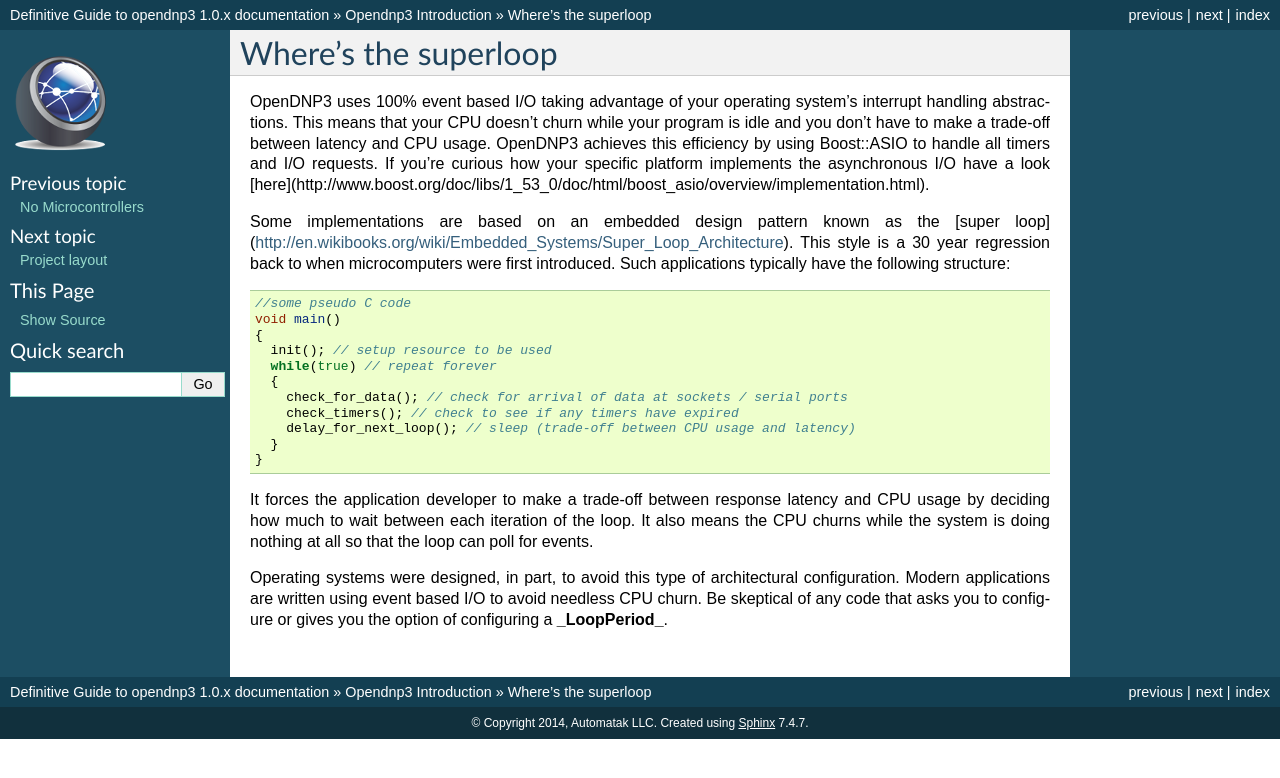
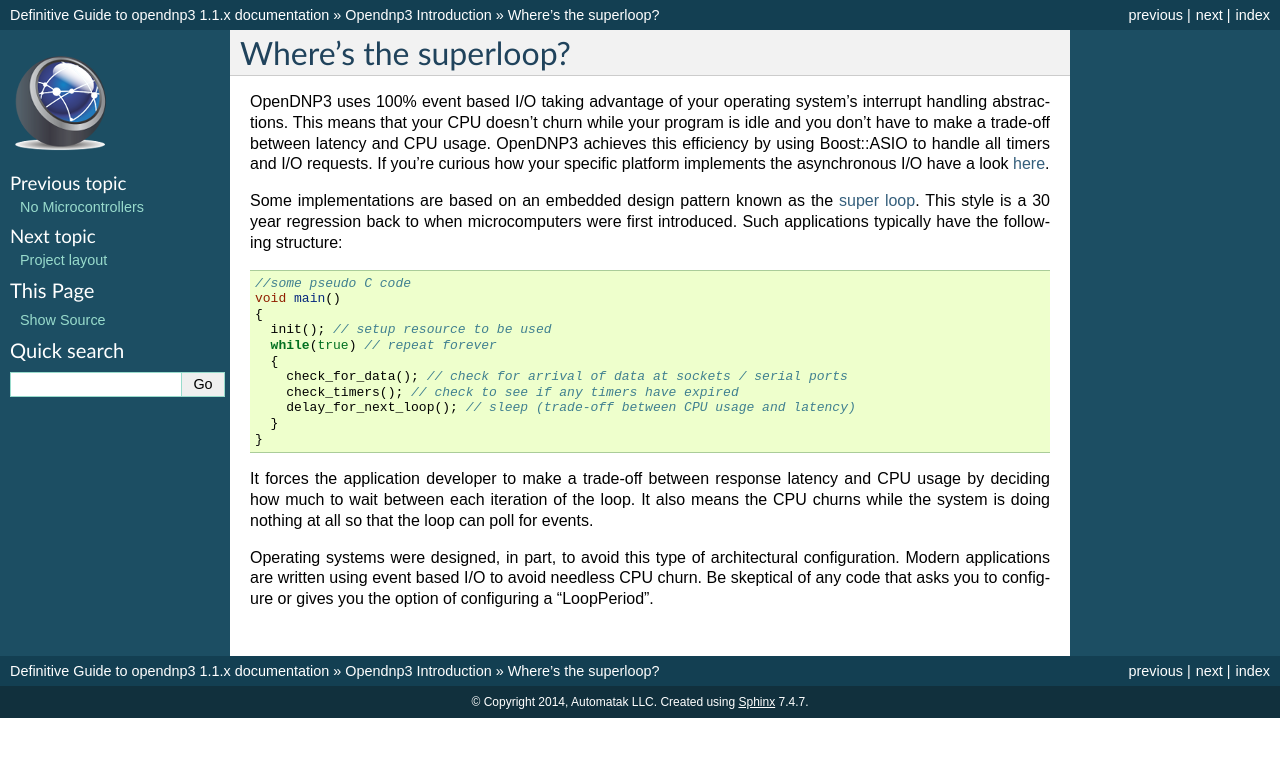
Before and after one commit to dnp3/opendnp3-guide, a Sphinx documentation site: the page built from source/opendnp3-intro/where-is-the-super-loop.rst, in a window 1280 px wide. Shown: the top 778 px of the page. Built offline with Sphinx 7.4.7, drawn with Linux system fonts in a browser that asks for light colours.

Commit message:
started fixing all inline links

```diff
--- a/source/conf.py
+++ b/source/conf.py
@@ -49,9 +49,9 @@
 # built documents.
 #
 # The short X.Y version.
-version = '1.0'
+version = '1.1'
 # The full version, including alpha/beta/rc tags.
-release = '1.0.x'
+release = '1.1.x'
 
 # The language for content autogenerated by Sphinx. Refer to documentation
 # for a list of supported languages.
--- a/source/opendnp3-intro/control-types-and-modes.rst
+++ b/source/opendnp3-intro/control-types-and-modes.rst
@@ -12,9 +12,9 @@
 * AnalogOutputFloat32 - 32-bit single presicion floating point, Group 41 Variation 3
 * AnalogOutputDouble64 - 64-bit double presicion floating point, Group 41 Variation 4
 
-Independent of the control type you are requesting, is the **_mode of operation_**. DNP3 provdes 3 modes of operation:
+Independent of the control type you are requesting, is the mode of operation. DNP3 provdes 3 modes of operation:
 
-* SelectBeforeOperate (SBO) - In this mode, the master sends two separate requests to the outstation with a SELECT function code followed by an OPERATE function code and **identical** data payloads. The outstation responds to each request. The master waits for the select response before operating. This is a safety precaution to avoid erroneous operations. It is somewhat antiquated over today's IP networks, but is still quite common in production.
+* SelectBeforeOperate (SBO) - In this mode, the master sends two separate requests to the outstation with a SELECT function code followed by an OPERATE function code and identical data payloads. The outstation responds to each request. The master waits for the select response before operating. This is a safety precaution to avoid erroneous operations. It is somewhat antiquated over today's IP networks, but is still quite common in production.
 
 * DirectOperate (DO) - In this mode, the master sends a single DIRECT_OPERATE request to the outstation and the control is performed immediately. The outstation responds to the request with a status enumeration.
 
--- a/source/opendnp3-intro/no-microcontrollers.rst
+++ b/source/opendnp3-intro/no-microcontrollers.rst
@@ -2,6 +2,6 @@
 No Microcontrollers
 ====================
 
-Micro-controllers (MCUs) were not a target during the early development of OpenDNP3. The library was originally developed for a specific purpose in 2006 to target this [embedded Linux platform](http://www.embeddedarm.com/products/board-detail.php?product=TS-7250). The portability of the codebase can be primarily attributed to the excellent [ASIO](http://think-async.com/) library.
+Microcontrollers (MCUs) were not a target during the early development of opendnp3. The library was originally developed for a specific purpose in 2006 to target this `embedded Linux <http://www.embeddedarm.com/products/board-detail.php?product=TS-7250>`_. The portability of the codebase can be primarily attributed to the excellent `ASIO <http://think-async.com/>`_ library. The 1.1.x branch of opendnp3 does not support bare metal deployments. The 2.0.x branch is factored to allow a custom hardware abstraction layer to be written.
 
-The market has implementations designed to run on MCUs.  The fact is, however, that implementations written in C for an MCU are not always best for platforms with an operating system. For a long time C and MCUs were the only choice for embedded electronics because of constrained hardware and slowly evolving standards for embedded computing. Linux and the open-source / hardware movement have definitively changed the landscape in embedded computing. Bare metal MCUs will have a long lifetime in many applications including hard real-time, however, Linux and ARM will continue to capture more and more market share.  Many companies these days are taking a hierarchical approach to embedded systems whereby real-time control is allocated to an MCU / DSP and higher-level functions such as external communications are the responsibility of an ARM with Linux.
+Linux and the open-source / hardware movement have definitively changed the landscape in embedded computing. Bare metal MCUs will have a long lifetime in many applications including hard real-time, however, Linux and ARM will continue to capture more and more market share.  Many companies these days are taking a hierarchical approach to embedded systems whereby real-time control is allocated to an MCU / DSP and higher-level functions such as external communications are the responsibility of an ARM with Linux.
--- a/source/opendnp3-intro/scalable-architecture.rst
+++ b/source/opendnp3-intro/scalable-architecture.rst
@@ -1,10 +1,10 @@
 Scalable architecture
 =====================
 
-Many implementations of the protocol use a process (aka thread) per communication channel when connecting a master to many outstations. This type of architecture doesn't scale well. OpenDNP3 borrows a design pattern from modern web servers: a purely **_asynchronous_** programming model driven by a **_thread pool_**.
+Many implementations of the protocol use a process (aka thread) per communication channel when connecting a master to many outstations. This type of architecture doesn't scale well. OpenDNP3 borrows a design pattern from modern web servers: a purely asynchronous programming model driven by a thread pool.
 
-One way to understand why this is so important is to consider how your computer does work concurrently. You can only truly do as many things concurrently as you have **_threads_** or **_cores_**. Your operating system must then fake concurrency for the extra threads by multi-tasking using interrupts to force switches between them. Many active threads leads to an excess of [context switching](http://en.wikipedia.org/wiki/Context_switch) and memory usage. A more efficient methodology is to only use the number of threads that your system can actually run concurrently, aka a thread pool sized to the native concurrency of your system. The magic trick is then to NEVER BLOCK any of them so that they're all always doing useful work as fast as they can. This leads to efficient CPU utilization, lower memory usage, and lower average latency for servicing requests under load.
+One way to understand why this is so important is to consider how your computer does work concurrently. You can only truly do as many things concurrently as you have threads or cores. Your operating system must then fake concurrency for the extra threads by multi-tasking using interrupts to force switches between them. Many active threads leads to excessive `context switching <http://en.wikipedia.org/wiki/Context_switch>`_ and memory usage. A more efficient methodology is to only use the number of threads that your system can actually run concurrently, aka a thread pool sized to the native concurrency of your system. The magic trick is then to NEVER BLOCK any of them so that they're all always doing useful work as fast as they can. This leads to efficient CPU utilization, lower memory usage, and lower average latency for servicing requests under load.
 
 .. image:: /img/no-blocking.gif
 
-OpenDNP3 uses 100% non-blocking I/O under the hood. That's why it scales so well. Many systems in the industry have a hard time bringing up and maintaining more than a couple hundred socket connections. OpenDNP3 easily scales right up to the operating system limit, all while using a small amount of CPU and RAM.
+Opendnp3 uses 100% non-blocking I/O under the hood. That's why it scales so well. Many systems in the industry have a hard time bringing up and maintaining more than a couple hundred socket connections. Opendnp3 easily scales right up to the operating system limit, all while using a small amount of CPU and RAM.
--- a/source/opendnp3-intro/where-is-the-super-loop.rst
+++ b/source/opendnp3-intro/where-is-the-super-loop.rst
@@ -1,9 +1,9 @@
-Where's the superloop
+Where's the superloop?
 =======================
 
-OpenDNP3 uses 100% event based I/O taking advantage of your operating system's interrupt handling abstractions. This means that your CPU doesn't churn while your program is idle and you don't have to make a trade-off between latency and CPU usage. OpenDNP3 achieves this efficiency by using Boost::ASIO to handle all timers and I/O requests. If you're curious how your specific platform implements the asynchronous I/O have a look [here](http://www.boost.org/doc/libs/1_53_0/doc/html/boost_asio/overview/implementation.html).
+OpenDNP3 uses 100% event based I/O taking advantage of your operating system's interrupt handling abstractions. This means that your CPU doesn't churn while your program is idle and you don't have to make a trade-off between latency and CPU usage. OpenDNP3 achieves this efficiency by using Boost::ASIO to handle all timers and I/O requests. If you're curious how your specific platform implements the asynchronous I/O have a look `here <http://www.boost.org/doc/libs/1_53_0/doc/html/boost_asio/overview/implementation.html>`_.
 
-Some implementations are based on an embedded design pattern known as the [super loop](http://en.wikibooks.org/wiki/Embedded_Systems/Super_Loop_Architecture). This style is a 30 year regression back to when microcomputers were first introduced. Such applications typically have the following structure:
+Some implementations are based on an embedded design pattern known as the `super loop <http://en.wikibooks.org/wiki/Embedded_Systems/Super_Loop_Architecture>`_. This style is a 30 year regression back to when microcomputers were first introduced. Such applications typically have the following structure:
 
 .. code-block:: cpp
 
@@ -22,4 +22,4 @@
 
 It forces the application developer to make a trade-off between response latency and CPU usage by deciding how much to wait between each iteration of the loop. It also means the CPU churns while the system is doing nothing at all so that the loop can poll for events.
 
-Operating systems were designed, in part, to avoid this type of architectural configuration. Modern applications are written using event based I/O to avoid needless CPU churn. Be skeptical of any code that asks you to configure or gives you the option of configuring a **_LoopPeriod_**.
+Operating systems were designed, in part, to avoid this type of architectural configuration. Modern applications are written using event based I/O to avoid needless CPU churn. Be skeptical of any code that asks you to configure or gives you the option of configuring a "LoopPeriod".
```
Also changed, not shown: other parts of source/opendnp3-intro/control-types-and-modes.rst (+1 -1 lines), 1 other file.
